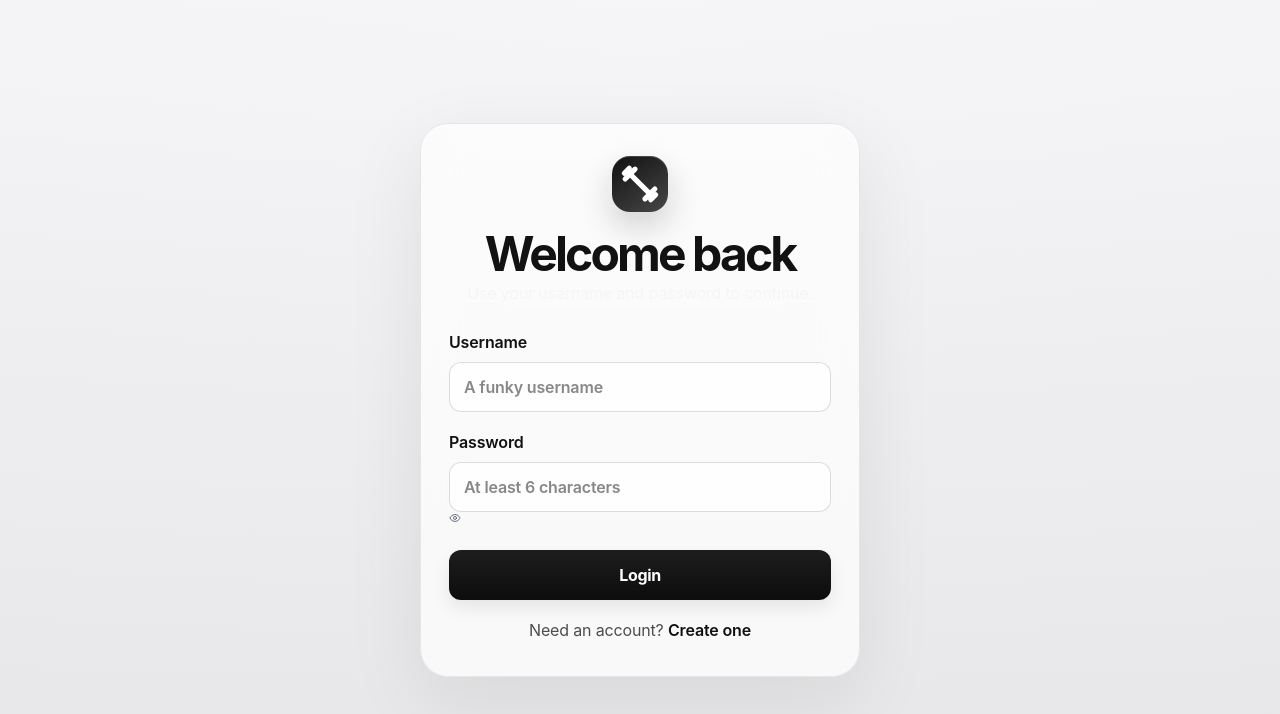
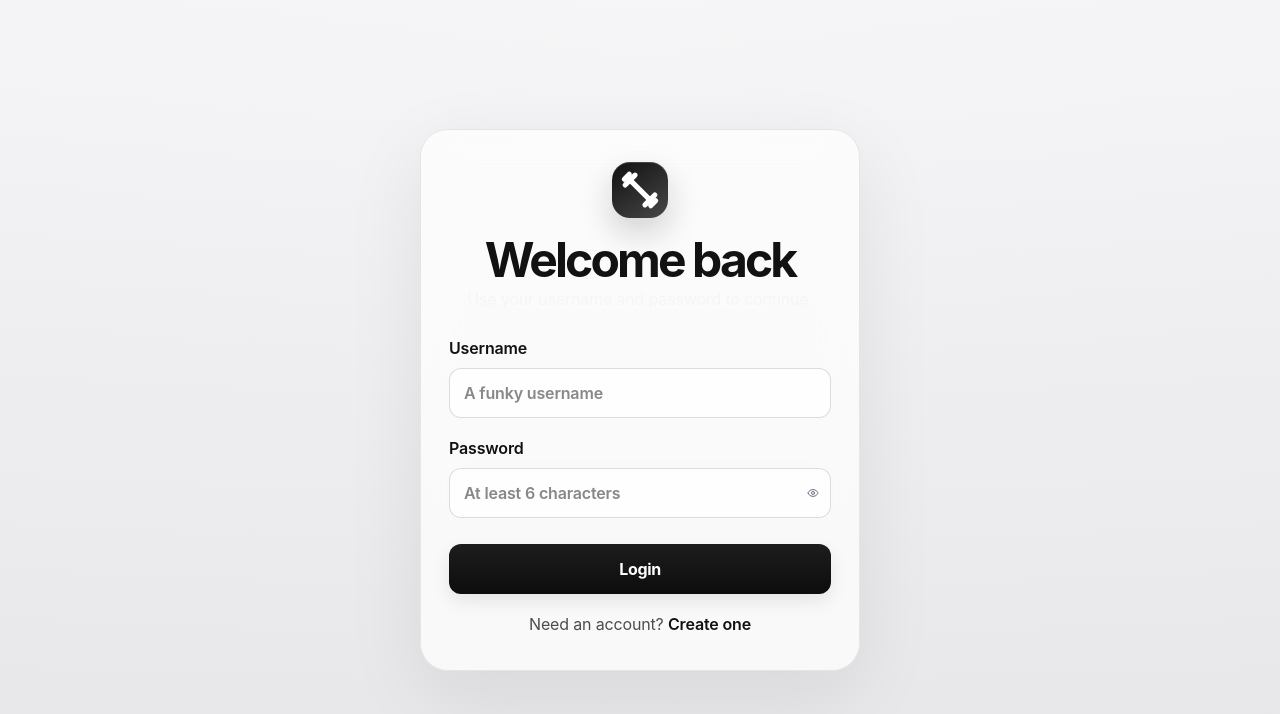
Before and after one commit to oliverradivan/gym-tracker, a React (Vite) app in the folder front/: page /login in a window 1280 px wide. Shown: the top 714 px of the page. Built offline with nearby package versions, Linux system fonts and the light colour scheme; no server answers.

Commit message:
log in hide button

```diff
--- a/front/src/pages/login.css
+++ b/front/src/pages/login.css
@@ -62,6 +62,13 @@
   font-weight: 600;
 }
 
+/* Wrapper inside label to position the toggle inside input */
+.auth-form label > div {
+  position: relative;
+  display: flex;
+  align-items: center;
+}
+
 .auth-form input {
   width: 100%;
   box-sizing: border-box;
@@ -73,10 +80,30 @@
   font: inherit;
 }
 
+/* Reserve space on the right for password input specifically */
+.auth-form input[name="password"] {
+  padding-right: 40px;
+}
+
 .auth-form input:focus {
   outline: none;
   border-color: rgba(17, 17, 17, 0.2);
   box-shadow: 0 0 0 4px rgba(17, 17, 17, 0.06);
+}
+
+/* Toggle eye button positioned on the inner right edge */
+.password-toggle {
+  position: absolute;
+  right: 12px;
+  display: flex;
+  align-items: center;
+  justify-content: center;
+  user-select: none;
+  transition: opacity 0.15s ease;
+}
+
+.password-toggle:hover {
+  opacity: 0.8;
 }
 
 .primary-btn {
@@ -187,6 +214,10 @@
   box-shadow: 0 0 0 4px rgba(238, 238, 238, 0.06);
 }
 
+.dark .password-toggle {
+  color: #b2b2b0 !important;
+}
+
 .dark .primary-btn {
   background: linear-gradient(180deg, #e2e2e2, #d2d2d2);
   color: #000000;
```
